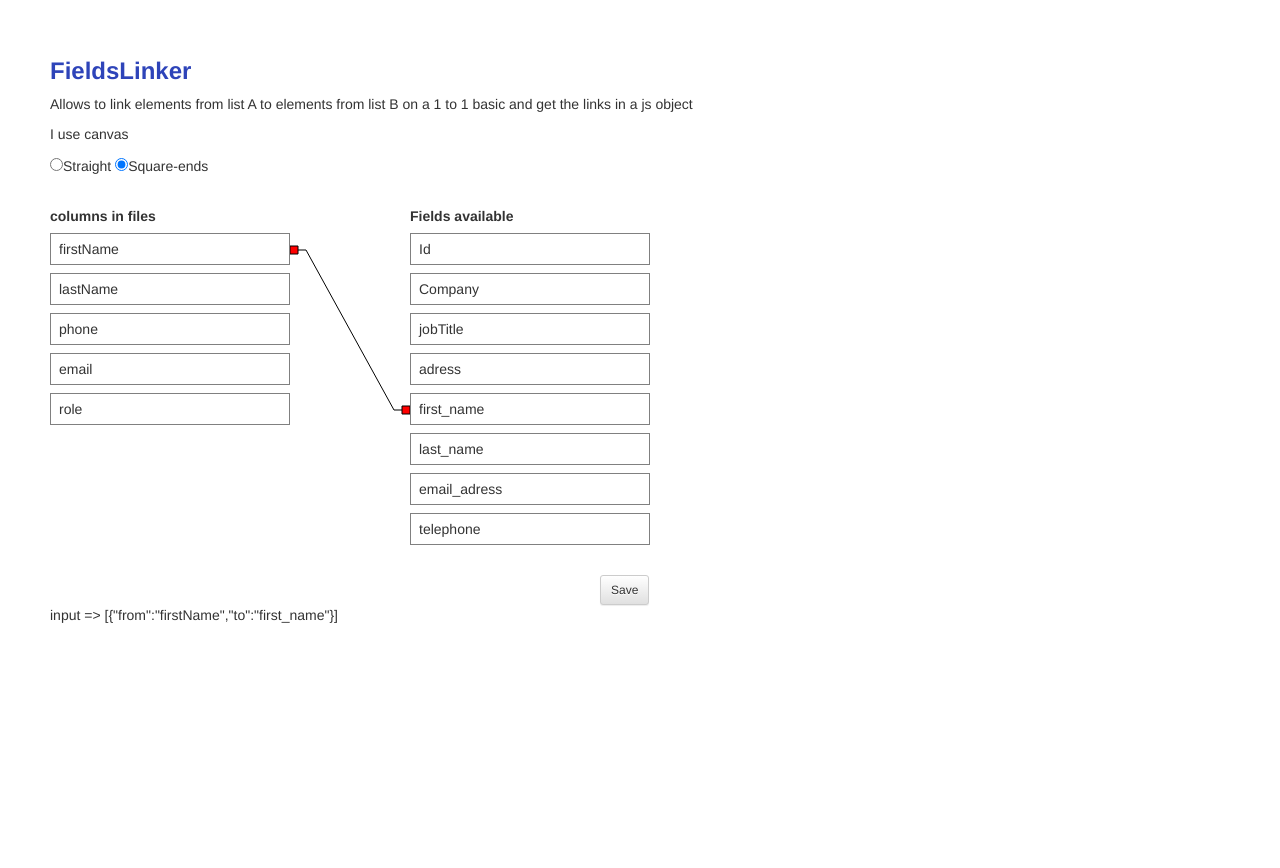
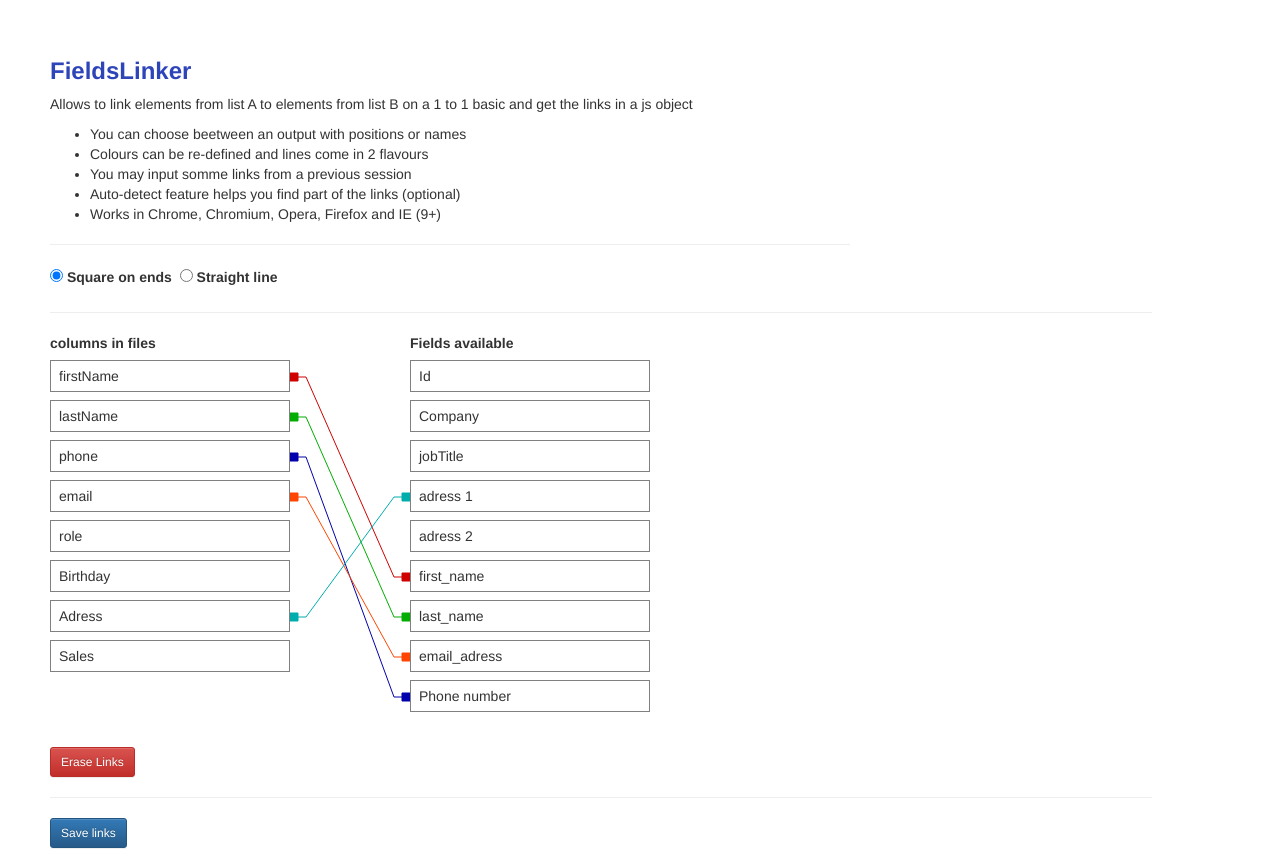
Before and after one commit to PhilippeMarcMeyer/FieldsLinker, a plain HTML site: page demo-fieldsLinker.html in a window 1280 px wide. Shown: the part 54-922 px from the top of the page. Before the commit the page ends 800 px from the top, so only its background shows below. Drawn offline with nearby package versions, Linux system fonts and the light colour scheme.

Commit message:
v 0.2 : no-select for all browsers, lines with different colors for easier use. auto-detect feature, optional "erase links" button

```diff
--- a/demo-fieldsLinker.html
+++ b/demo-fieldsLinker.html
@@ -34,11 +34,10 @@
 		font-size: 24px;;
 	}
 
-
+	/* fieldsLinker */
 	.fieldsLinker div{
 		font-weight:bold;
 	}
-
 
 	.fieldsLinker ul {
 		list-style:none;
@@ -51,12 +50,17 @@
 		padding:5px 2px 5px 8px;
 		margin-top:7px;/* à adapter */
 		margin-bottom:8px;/* à adapter */
-		user-select: none;
+	   user-select: none;
+	   -moz-user-select: none;
+	   -webkit-user-select: none;
+	   -ms-user-select: none;
 		cursor:pointer;
 	}
+	/* ---------- */
 
 	#bonds{
 		width:600px;
+		min-height:410px;
 	}
 
 	</style>
@@ -85,15 +89,31 @@
  <div id="fieldLinkerZone" style="max-width:800px;width:800px;" >
 	  <h5>FieldsLinker</h5>
 	  <p>Allows to link elements from list A to elements from list B on a 1 to 1 basic and get the links in a js object</p>
-	  <p>I use canvas</p>
-	   <p ><input type="radio" name="lineStyle" value="straight">Straight</input> <input type="radio" checked name="lineStyle" value="square-ends">Square-ends</input></p><br />
-	  </div>
-
-	  <div id="bonds" style="height:300px;">
+	  <ul>
+	  <li>You can choose beetween an output with positions or names</li>
+	  <li>Colours can be re-defined and lines come in 2 flavours</li>
+	  <li>You may input somme links from a previous session</li>
+	  <li>Auto-detect feature helps you find part of the links (optional)</li>
+	  <li>Works in Chrome, Chromium, Opera, Firefox and IE (9+)</li>
+	   </ul>
+	    <hr/>
+		<div class="btn-group btn-group-toggle" data-toggle="radio">
+			<label class="active">
+			<input type="radio" name="lineStyle" id="lineStyle1" value="square-ends" autocomplete="off" checked> Square on ends
+			</label>&nbsp;
+			<label class="">
+			<input type="radio" name="lineStyle" id="lineStyle2" value="straight" autocomplete="off"> Straight line
+			</label>
+		</div>
 
 	  </div>
+	     <hr/>
+	  <div id="bonds">
 
-		<button type="button" style="margin-left:550px;margin-top:20px;" class="btn fieldLinkerSave btn-sm btn-default">Save</button>
+	  </div>
+	 <hr/>
+		<button type="button" class="btn fieldLinkerSave btn-sm btn-primary">Save links</button>
+		<br /><br />
 		<div id="input">
 
 		</div>
@@ -113,16 +133,14 @@
 	<script>
 	var fieldLinks;
 		$( document ).ready(function() {
-			var existingLinks = [{"from":"firstName","to":"first_name"}] ;
+			//var existingLinks = [{"from":"firstName","to":"first_name"}] ;
 			//existingLinks = [{"from":0,"to":4}] ;
 			var input = {
 			    "options":{
 					"byName" : true,
-					"className":"fieldsLinker",
 					"lineStyle":"square-ends",
-					"lineColor":"black",
-					"handleColor":"red",
-					"contrast":"#fafaff"
+					"buttonErase":"Erase Links",
+					"autoDetect":"on"
 				},
 				"listA":
 					{
@@ -132,7 +150,10 @@
 							"lastName",
 							"phone",
 							"email",
-							"role"
+							"role",
+							"Birthday",
+							"Adress",
+							"Sales"
 						]
 					},
 				"listB":
@@ -142,20 +163,22 @@
 							"Id",
 							"Company",
 							"jobTitle",
-							"adress",
+							"adress 1",
+							"adress 2",
 							"first_name",
 							"last_name",
 							"email_adress",
-							"telephone"
+							"Phone number"
 						]
 					},
-				"existingLinks": existingLinks
+				//"existingLinks": existingLinks
 				// ex [{"from":"firstName","to":"first_name"},{"from":2,"to":1}]
 			};
 
 		  	fieldLinks=$("#bonds").fieldsLinker("init",input);
 
-			$("#input").html("input => " + JSON.stringify(existingLinks));
+			//$("#input").html("input => " + JSON.stringify(existingLinks));
+
 			$(".fieldLinkerSave").on("click",function(){
 				var results = fieldLinks.fieldsLinker("getLinks");
 				$("#output").html("output => " + JSON.stringify(results));
--- a/demo-fieldsLinker.js
+++ b/demo-fieldsLinker.js
@@ -21,9 +21,9 @@ var ListHeights2 = [];
 var move = null;
 var that = null;
 var lineStyle = "straight"; // straight or square-ends
-var handleColor = "darkblue";
+var handleColor = "#CF0000,#00AD00,#0000AD,#FF4500,#00ADAD,#AD00AD,#582900,#FFCC00,#000000,#33FFCC".split(",");
 var lineColor = "black";
-
+var autoDetect = "off";
 
 
 var draw = function(){
@@ -46,10 +46,11 @@ var draw = function(){
 		canvasCtx.beginPath();
 
 		canvasCtx.moveTo(Ax, Ay);
+	var handleCurrentColor = handleColor[i%handleColor.length];
+		if(lineStyle == "square-ends"){
 
-		if(lineStyle == "square-ends"){
-			canvasCtx.fillStyle = handleColor;
-			canvasCtx.strokeStyle = lineColor;
+			canvasCtx.fillStyle = handleCurrentColor;
+			canvasCtx.strokeStyle = handleCurrentColor;
 			canvasCtx.rect(Ax, Ay-4, 8, 8);
 			canvasCtx.rect(Bx-8, By-4, 8, 8);
 			canvasCtx.fill();
@@ -60,6 +61,7 @@ var draw = function(){
 			canvasCtx.lineTo(Bx-8, By);
 			canvasCtx.stroke();
 		}else{
+			canvasCtx.strokeStyle = handleCurrentColor;
 			canvasCtx.lineTo(Bx, By);
 			canvasCtx.stroke();
 		}
@@ -70,6 +72,7 @@ var draw = function(){
 
 var makeLink  = function(infos){
 	eraseLinkA(infos.offsetA);
+	eraseLinkB(infos.offsetB);
 	linksByOrder.push({"from":infos.offsetA,"to":infos.offsetB});
 	linksByName.push({"from":infos.nameA,"to":infos.nameB});
 	draw();
@@ -104,9 +107,6 @@ var eraseLinkB = function(offset){
 }
 
 
-
-
-
 $.fn.fieldsLinker = function(action,input) {
 
 	if (action == "init") {
@@ -133,7 +133,11 @@ $.fn.fieldsLinker = function(action,input) {
 			}
 
 			if(data.options.handleColor){
-				handleColor = data.options.handleColor;
+				handleColor = data.options.handleColor.split(",");
+			}
+
+			if(data.options.autoDetect){
+				autoDetect = data.options.autoDetect;
 			}
 
 
@@ -157,7 +161,7 @@ $.fn.fieldsLinker = function(action,input) {
 				.appendTo($main)
 				.addClass("FL-mid")
 				.css({"display":"inline-block","width":"20%"})
-				.html("&nbsp;");
+				.html("<br />");
 
 
 			var $rightDiv =  $("<div></div>");
@@ -181,6 +185,15 @@ $.fn.fieldsLinker = function(action,input) {
 					.attr("data-name",x)
 					.text(x);
 			});
+
+			if(data.options.buttonErase){
+				var $btn =  $("<button></button>");
+				$btn
+					.appendTo($(this).find(".FL-main"))
+					.attr("type","button")
+					.addClass("btn btn-danger  btn-sm eraseLink")
+					.html(data.options.buttonErase);
+			}
 
 
 			var $ul =  $("<ul></ul>");
@@ -223,9 +236,11 @@ $.fn.fieldsLinker = function(action,input) {
 
 			// Computing the vertical offset of the middle of each cell.
 			$(this).find(".FL-main .FL-left li").each(function(i){
+
 				var position = $(this).position();
 				var hInner = $(this).height();
 				var hOuter = $(this).outerHeight();
+
 				var delta = Math.floor(0.5 + (hOuter - hInner)/2);
 				var midInner = Math.floor(0.5 + hInner/2);
 				var midHeight = position.top + midInner - delta;
@@ -244,7 +259,13 @@ $.fn.fieldsLinker = function(action,input) {
 			});
 
 			// Listeners :
-
+			if(data.options.buttonErase){
+				$(this).find(".FL-main .eraseLink").on("click",function(e){
+					linksByOrder.length = 0;
+					linksByName.length = 0;
+					draw();
+				});
+			}
 			// On mousedown in left List :
 			$(this).find(".FL-main .FL-left li").on("mousedown",function(e){
 				// we make a move object to keep track of the origine and also remember that we are starting a mouse drag (mouse is down)
@@ -292,6 +313,11 @@ $.fn.fieldsLinker = function(action,input) {
 					 var By = ListHeights2[_To];
 
 					draw();
+					canvasCtx.beginPath();
+					var offset  = linksByOrder.length;
+					var color= handleColor[offset%handleColor.length];
+					canvasCtx.fillStyle = 'white';
+					canvasCtx.strokeStyle = color;
 
 					canvasCtx.moveTo(Ax, Ay);
 					canvasCtx.lineTo(Bx, By);
@@ -302,15 +328,18 @@ $.fn.fieldsLinker = function(action,input) {
 			// mousemove over the canvas
 
 			$(this).find("canvas").on("mousemove",function(e){
-				e.stopPropagation();
+
 				if(move != null){
-					canvasCtx.fillStyle = 'white';
-					canvasCtx.strokeStyle = lineColor;
+
 					canvasCtx.clearRect(0, 0, canvasWidth, canvasHeight);
 					// we redraw all the existing links
 					draw();
+					canvasCtx.beginPath();
 					// we draw the new would-be link
-
+					var offset  = linksByOrder.length;
+					var color= handleColor[offset%handleColor.length];
+					canvasCtx.fillStyle = 'white';
+					canvasCtx.strokeStyle = color;
 					var _from = move.offsetA;
 
 					var Ax = 0;
@@ -333,6 +362,8 @@ $.fn.fieldsLinker = function(action,input) {
 				}
 
 			});
+
+			if(data.existingLinks){
 				data.existingLinks.forEach(function(link){
 						var pos = -1;
 						if(byName){
@@ -359,6 +390,50 @@ $.fn.fieldsLinker = function(action,input) {
 							}
 						}
 				});
+			}
+
+			if(autoDetect=="on"){
+
+
+				List1.forEach(function(name,i){
+					var nameA = name.toLowerCase().replace(/[^a-z]+/g, '');
+					if (!Array.prototype.findIndex){ // for IE
+						var result = -1;
+						List2.forEach(function(x,j){
+							if(result==-1){
+								var nameB = x.toLowerCase().replace(/[^a-z]+/g, '');
+								if(nameA == nameB){
+									result = j;
+								}else if(nameA == nameB.substring(0,nameA.length)){
+									result = j;
+								}
+							}
+						});
+					}else{
+						var result = List2.findIndex(function(x){
+						var nameB = x.toLowerCase().replace(/[^a-z]+/g, '');
+						if(nameA == nameB){
+							return true;
+						}else{
+							return nameA == nameB.substring(0,nameA.length);
+						}
+
+					});
+					}
+
+					if(result!=-1){
+						var infos = {};
+						 infos.offsetA = i;
+						 infos.nameA = name;
+						 infos.offsetB = result;
+						 infos.nameB =List2[result];
+
+						makeLink(infos);
+					}
+
+				});
+
+			}
 
 			that = this; // keep the context for listeners
 
```
Also changed, not shown: README.md. Lines whose indentation alone changed are shown as unchanged.
